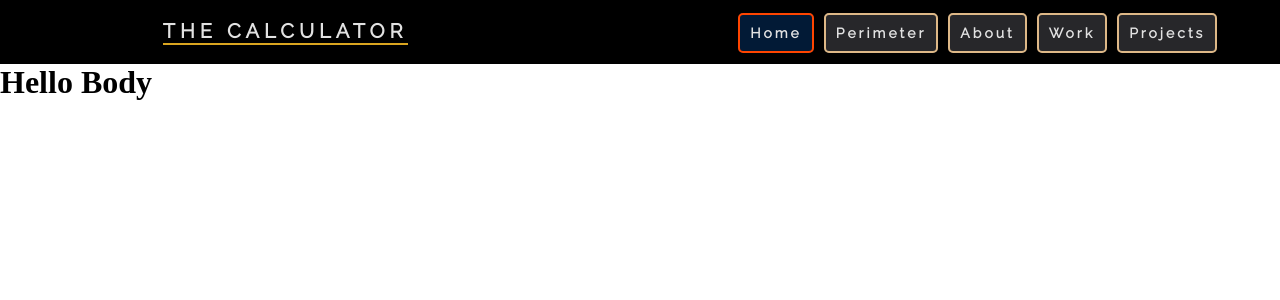
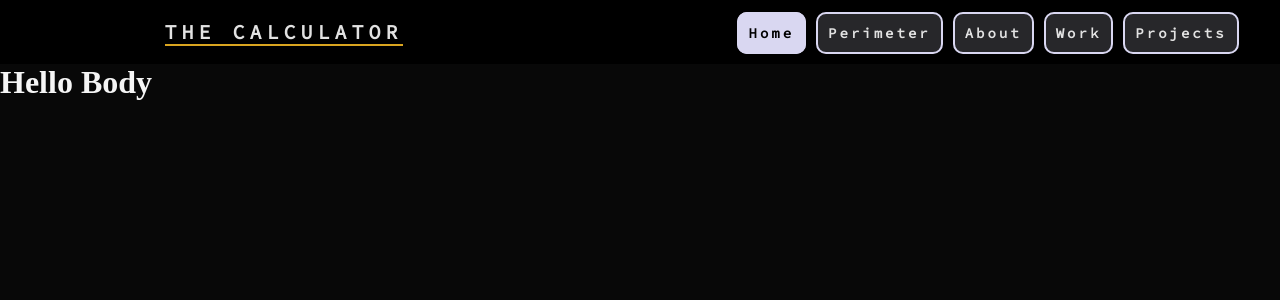
Before and after one commit to AgarkarPranav/yt, a Django app: page / in a window 1280 px wide. Shown: the top 300 px of the page. Run offline with Django 4.2, Linux system fonts and the light colour scheme.

Commit message:
Design Improved extra functionality added

```diff
--- a/app/templates/base.html
+++ b/app/templates/base.html
@@ -6,7 +6,8 @@
     <meta name="viewport" content="width=device-width, initial-scale=1.0,minimum-scale=1.0">
     <link rel="icon" href="{% static 'calculator.ico' %}">
     <link rel="icon" type="image/x-icon" href="{% static 'calculator.ico' %}" />
-    </head>
+    <link rel="stylesheet" type="text/css" href="{% static 'styles/base.css' %}">
+</head>
 <body>
     {% include "navbar.html" %}
     {% block content %}
--- a/app/templates/navbar.html
+++ b/app/templates/navbar.html
@@ -8,8 +8,8 @@
     <h4>The Calculator</h4>
   </div>
   <ul class="nav-links">
-    <li><a href="/" class="{{activeH}} devault">Home</a></li>
-    <li><a href="/" class="devault">Perimeter</a></li>
+    <li><a href="/" class="{{activeH}} devault" id="{{ideh}}">Home</a></li>
+    <li><a href="/peri" {{StyleP}} class="{{activeP}} devault" id="{{idep}}">Perimeter</a></li>
     <li><a href="/" class="devault">About</a></li>
     <li><a href="/" class="devault">Work</a></li>
     <li><a href="/" class="devault">Projects</a></li>
--- a/app/templates/perimeter/perimeter.html
+++ b/app/templates/perimeter/perimeter.html
@@ -0,0 +1,5 @@
+{% extends 'base.html' %}
+{% block content %}
+<h1>Hello Perimeter</h1>
+<a href="/peri/circle">Circle</a>
+{% endblock content %}
--- a/app/templates/perimeter/sidebar.html
+++ /dev/null
@@ -1 +0,0 @@
-sidebar.html
--- a/app/urls.py
+++ b/app/urls.py
@@ -5,5 +5,7 @@ from . import views
 
 urlpatterns = [
 	path('', views.index, name="home"),
-
+	path('peri/', views.peri, name="peri"),
+	path('peri/circle', views.circle, name="circle"),
+	path('peri/circleres', views.circleres, name='circleres'),
 ]
--- a/app/views.py
+++ b/app/views.py
@@ -1,6 +1,32 @@
 from django.shortcuts import render
+import fractions
 
+pi = 22/7
+two = 2
 # Create your views here.
 def index(request):
 	act = 'active'
-	return render(request, "body.html",{'activeH': act})
+	idh = 'ht'
+	# css = '.active{color:black;} .active:hover{color:white}'
+	return render(request, "body.html",{'activeH': act,'ideh':idh})
+
+def peri(request):
+	act = 'active'
+	idh = 'ht'
+	# css = 'style=color:black;'
+	return render(request, "perimeter/perimeter.html", {'activeP':act,'idep':idh})
+
+def circle(request):
+	act = 'active'
+	idh = 'ht'
+	# css = 'style=color:black;'
+	return render(request, "perimeter/circle.html", {'activeP':act,'idep':idh})
+
+def circleres(request):
+	r = float(request.GET["radius"])
+	res =  two*pi*r
+	act = 'active'
+	idh = 'ht'
+	frac = str(res)
+	fractionalvalue = fractions.Fraction(frac).limit_denominator(7)
+	return render(request, "perimeter/circle.html", {'activeP':act,'idep':idh,'result':res,'fraction':fractionalvalue,'val':r})
--- /dev/null
+++ b/static/styles/base.css
@@ -0,0 +1,4 @@
+body{
+	background-color: #080808;
+	color: whitesmoke;
+}
--- a/static/styles/navbar.css
+++ b/static/styles/navbar.css
@@ -1,4 +1,5 @@
 @import url('https://fonts.googleapis.com/css2?family=Raleway&display=swap');
+@import url('https://fonts.googleapis.com/css2?family=Source+Code+Pro&display=swap');
 *{
 	margin: 0;
 	padding: 0;
@@ -11,7 +12,7 @@ nav{
 	align-items: center;
 	min-height: 8vh;
 	background: #000;
-	font-family: 'Raleway', sans-serif;
+	font-family: 'Source Code Pro', monospace;
 }
 
 .logo{
@@ -116,9 +117,9 @@ nav{
 
 .devault{
 	padding: 10px;
-    border-radius: 5px;
+    border-radius: 10px;
     background-color: #27272a;
-    border: solid 2px burlywood;
+    border: solid 2px #D9D7F1;
     transition: .5s all ease;
 }
 .devault:hover{
@@ -126,12 +127,20 @@ nav{
 }
 .active{
 	padding: 10px;
-    border-radius: 5px;
-    background-color: #021a36;
-    border: solid 2px orangered;
+    border-radius: 10px;
+    background-color: #D9D7F1;
+    border: solid 2px #D9D7F1;
     transition: .5s all ease;
+    color: black;
 }
 .active:hover{
 	background-color: #27272a;
 	border: 2px solid lawngreen;
+	color: white;
 }
+#ht{
+	color: black;
+}
+#ht:hover{
+	color: white;
+}
```
Also changed, not shown: app/templates/perimeter/circle.html (added, +17 -0 lines), static/styles/peri/circle.css (added, +38 -0 lines).
